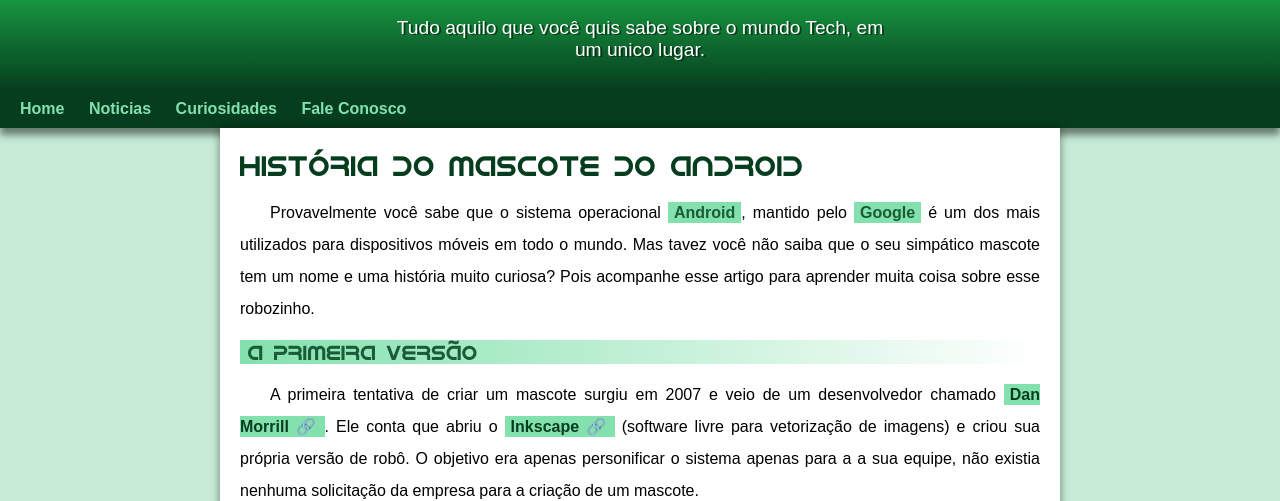
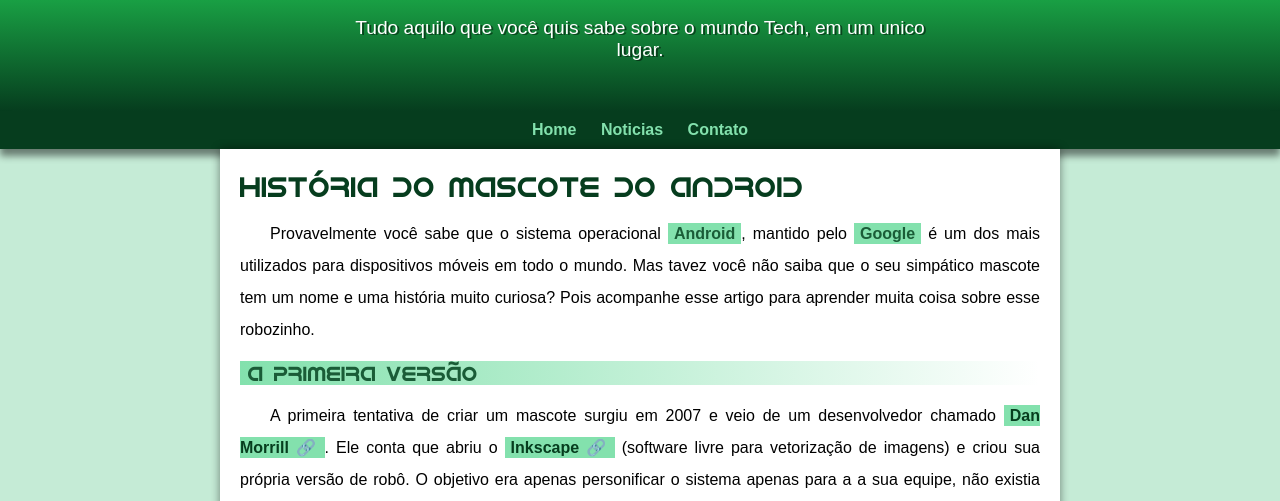
Before and after one commit to 01Keven/android-projeto, a plain HTML site: page index.html in a window 1280 px wide. Shown: the part 100-601 px from the top of the page. Drawn offline with Linux system fonts and the light colour scheme.

Commit message:
problemas resolvidos

```diff
--- a/estilo/style.css
+++ b/estilo/style.css
@@ -84,10 +84,11 @@ header > p {
     color: white;
     font-size: 1.2em;
     font-family: var(--fonte-padrao);
-    max-width: 500px;
+    max-width: 600px;
     padding-right: 10px;
     padding-left: 10px;
     margin: auto;
+    padding-bottom: 50px;
     text-shadow: 2px 1px 0px rgba(0, 0, 0, 0.479);
 }
 
@@ -95,6 +96,7 @@ nav {
     background-color: var(--cor5);
     padding: 10px;
     box-shadow: 0px 7px 7px rgba(0, 0, 0, 0.473);
+    text-align: center;
 }
 
 nav > a {
--- a/index.html
+++ b/index.html
@@ -16,8 +16,7 @@
     <nav>
         <a href="#">Home</a>
         <a href="#">Noticias</a>
-        <a href="#">Curiosidades</a>
-        <a href="#">Fale Conosco</a>
+        <a href="#">Contato</a>
     </nav>
     <main>
         <article>
```
